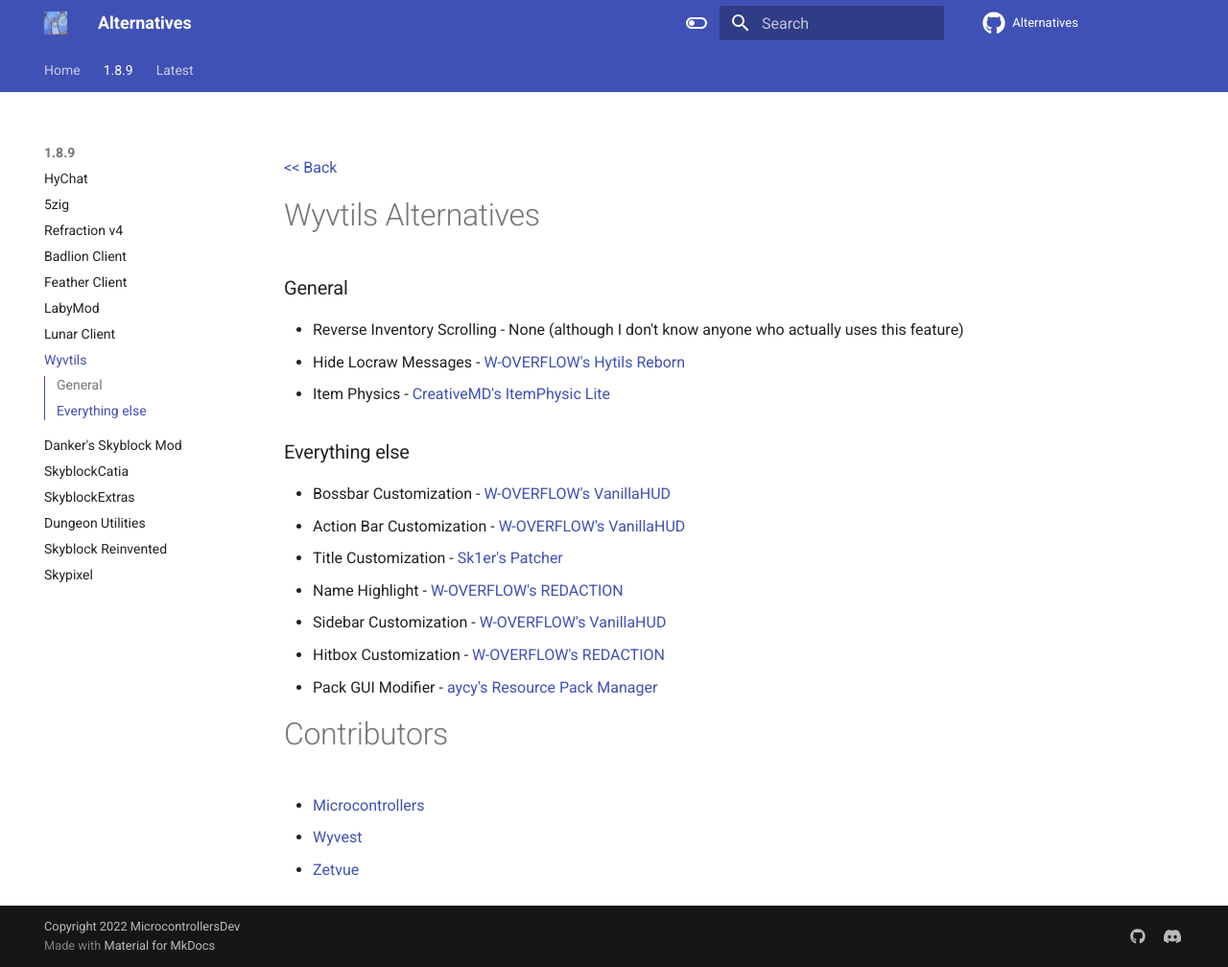
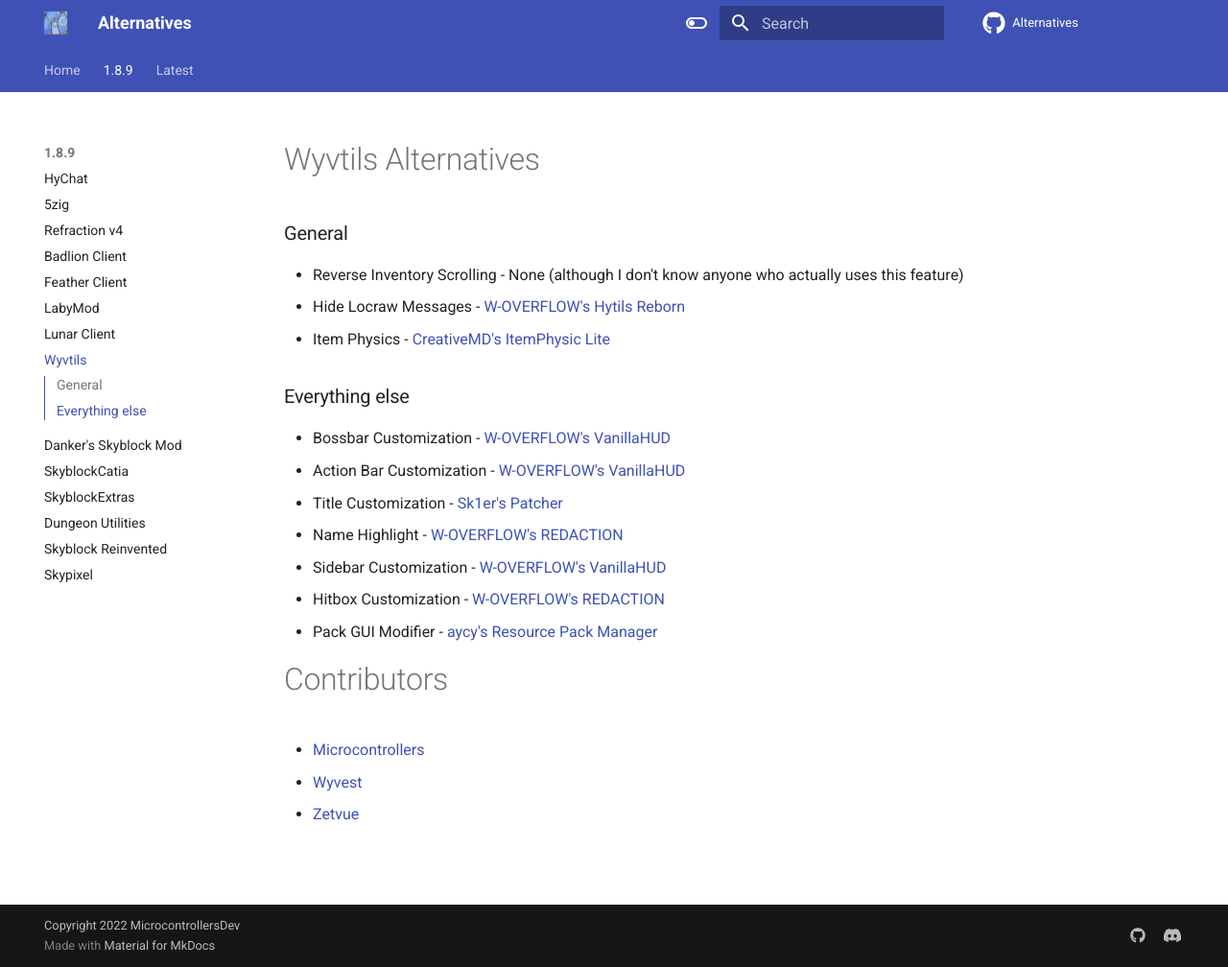
Before and after one commit to MicrocontrollersDev/Alternatives, an MkDocs documentation site: the page built from docs/1.8.9/wyvtils.md, in a window 1280 px wide and 1008 px high. Shown: the whole window at 96% size. Built offline with MkDocs 1.6.1 and Material for MkDocs 9.7.7, drawn with Linux system fonts in a browser that asks for light colours; comment, search, counter and statistics services are not loaded.

Commit message:
Format wyvtils.md.

```diff
--- a/docs/1.8.9/wyvtils.md
+++ b/docs/1.8.9/wyvtils.md
@@ -1,24 +1,22 @@
-[<< Back](README.md)
-
 # Wyvtils Alternatives
 
 ### General
 
-- Reverse Inventory Scrolling - None (although I don't know anyone who actually uses this feature)
-- Hide Locraw Messages - [W-OVERFLOW's Hytils Reborn](https://github.com/W-OVERFLOW/Hytils-Reborn)
-- Item Physics - [CreativeMD's ItemPhysic Lite](https://www.curseforge.com/minecraft/mc-mods/itemphysic-lite/files/2439695)
+* Reverse Inventory Scrolling - None (although I don't know anyone who actually uses this feature)
+* Hide Locraw Messages - [W-OVERFLOW's Hytils Reborn](https://github.com/W-OVERFLOW/Hytils-Reborn)
+* Item Physics - [CreativeMD's ItemPhysic Lite](https://www.curseforge.com/minecraft/mc-mods/itemphysic-lite/files/2439695)
 
 ### Everything else
-- Bossbar Customization - [W-OVERFLOW's VanillaHUD](https://github.com/W-OVERFLOW/VanillaHUD/releases/latest)
-- Action Bar Customization - [W-OVERFLOW's VanillaHUD](https://github.com/W-OVERFLOW/VanillaHUD/releases/latest)
-- Title Customization - [Sk1er's Patcher](https://sk1er.club/mods/patcher)
-- Name Highlight - [W-OVERFLOW's REDACTION](https://github.com/W-OVERFLOW/REDACTION)
-- Sidebar Customization - [W-OVERFLOW's VanillaHUD](https://github.com/W-OVERFLOW/VanillaHUD/releases/latest)
-- Hitbox Customization - [W-OVERFLOW's REDACTION](https://github.com/W-OVERFLOW/REDACTION)
-- Pack GUI Modifier - [aycy's Resource Pack Manager](https://www.youtube.com/watch?v=OQZFWrrEcYM)
+* Bossbar Customization - [W-OVERFLOW's VanillaHUD](https://github.com/W-OVERFLOW/VanillaHUD/releases/latest)
+* Action Bar Customization - [W-OVERFLOW's VanillaHUD](https://github.com/W-OVERFLOW/VanillaHUD/releases/latest)
+* Title Customization - [Sk1er's Patcher](https://sk1er.club/mods/patcher)
+* Name Highlight - [W-OVERFLOW's REDACTION](https://github.com/W-OVERFLOW/REDACTION)
+* Sidebar Customization - [W-OVERFLOW's VanillaHUD](https://github.com/W-OVERFLOW/VanillaHUD/releases/latest)
+* Hitbox Customization - [W-OVERFLOW's REDACTION](https://github.com/W-OVERFLOW/REDACTION)
+* Pack GUI Modifier - [aycy's Resource Pack Manager](https://www.youtube.com/watch?v=OQZFWrrEcYM)
 
 # Contributors
 
-- [Microcontrollers](https://github.com/microcontrollersdev)
-- [Wyvest](https://github.com/Wyvest)
-- [Zetvue](https://zetvue.carrd.co)
+* [Microcontrollers](https://github.com/microcontrollersdev)
+* [Wyvest](https://github.com/Wyvest)
+* [Zetvue](https://zetvue.carrd.co)
```
